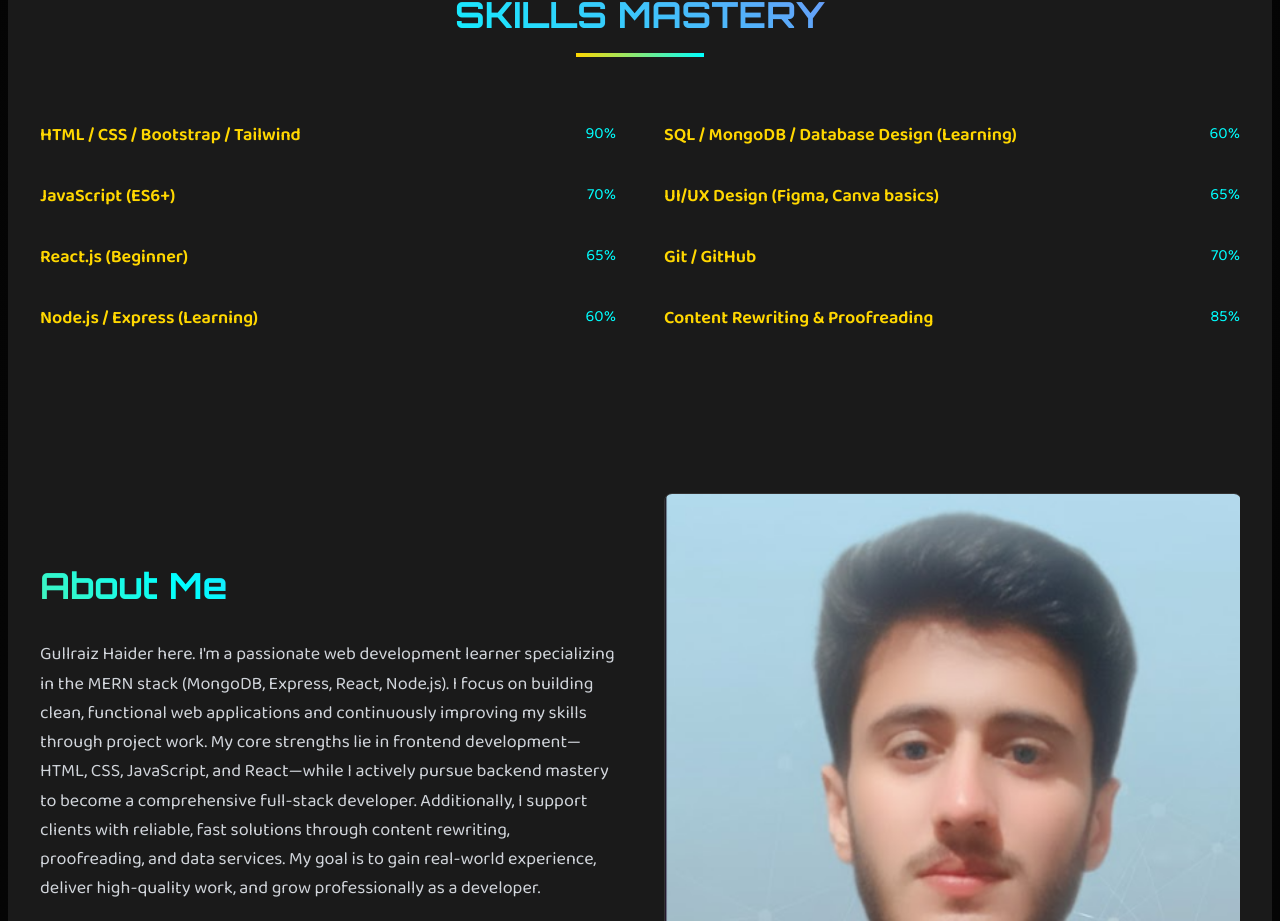
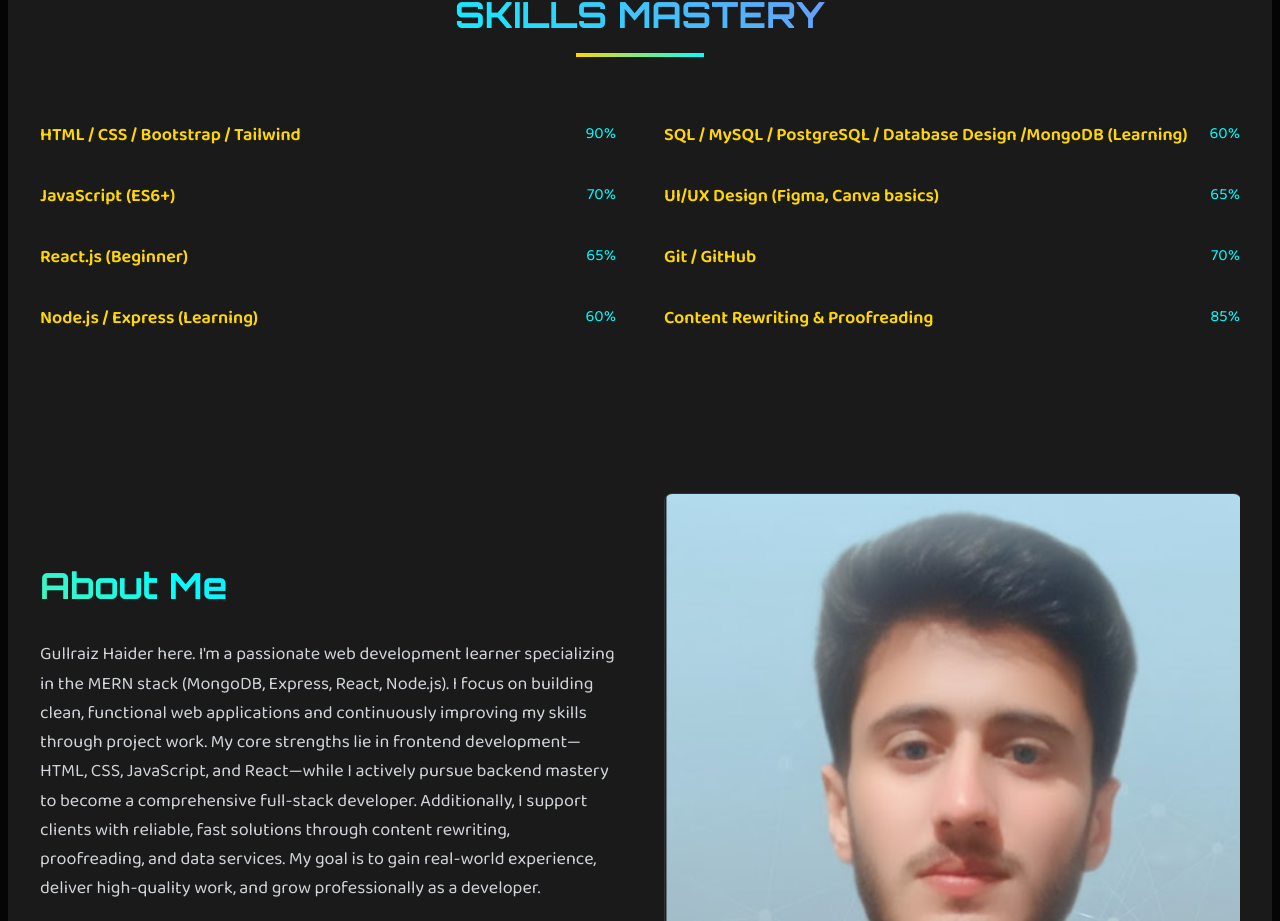
Before and after one commit to the-curiouscoder/my-portfolio, a React (Create React App) app: page / in a window 1280 px wide. Shown: the part 1779-2700 px from the top of the page. Built offline with nearby package versions, Linux system fonts and the light colour scheme.

Commit message:
add skills

```diff
--- a/src/components/SkillsProgress.js
+++ b/src/components/SkillsProgress.js
@@ -10,7 +10,7 @@ const skillsData = [
   { name: "JavaScript (ES6+)", percentage: 70 },
   { name: "React.js (Beginner)", percentage: 65 },
   { name: "Node.js / Express (Learning)", percentage: 60 },
-  { name: "SQL / MongoDB / Database Design (Learning)", percentage: 60 },
+  { name: "SQL / MySQL / PostgreSQL / Database Design /MongoDB (Learning)", percentage: 60 },
 
   { name: "UI/UX Design (Figma, Canva basics)", percentage: 65 },
   { name: "Git / GitHub", percentage: 70 },
```
